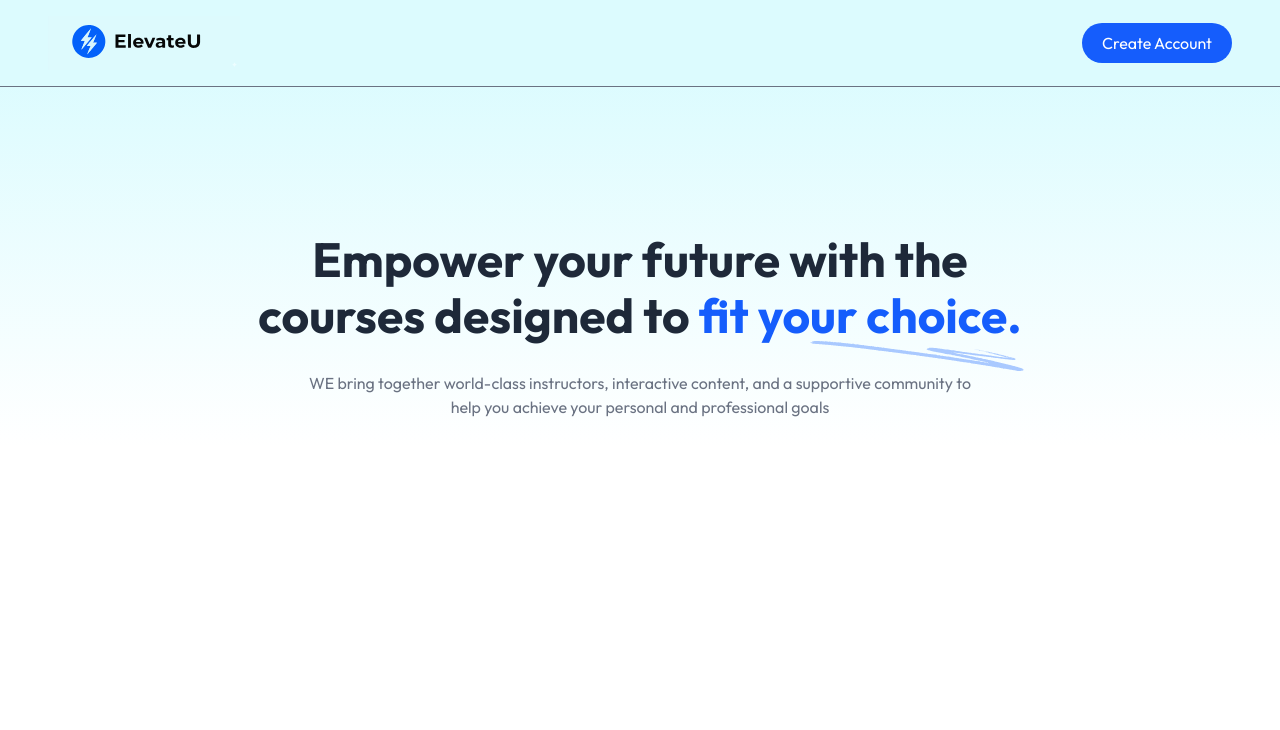
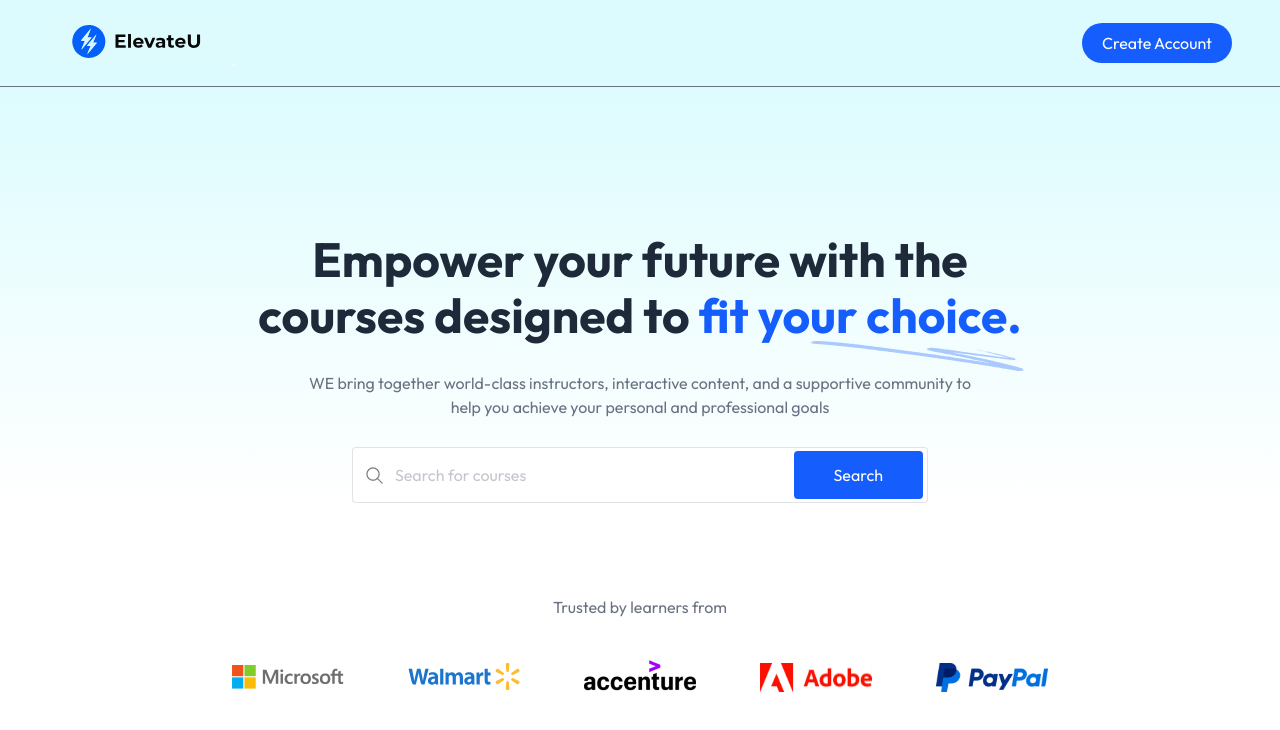
Before and after one commit to Abhijeetkv/ElevateU, a React (Vite) app in the folder frontend/: page / in a window 1280 px wide. Shown: the top 730 px of the page. Built offline with nearby package versions, Linux system fonts and the light colour scheme; no server answers.

Commit message:
feat: Implement Companies component and integrate SearchBar in Hero; update Home page layout

```diff
--- a/frontend/src/components/student/Companies.jsx
+++ b/frontend/src/components/student/Companies.jsx
@@ -0,0 +1,21 @@
+import React from 'react'
+import { assets } from '../../assets/assets'
+
+const Companies = () => {
+  return (
+    <>
+    <div className='pt-16'>
+        <p className='text-base text-gray-500'>Trusted by learners from</p>
+        <div className='flex flex-wrap items-center justify-center gap-6 md:gap-16 md:mt-10 mt-5'>
+            <img src={assets.microsoft_logo} alt="microsoft" className='w-20 md:w-28' />
+            <img src={assets.walmart_logo} alt="walmart" className='w-20 md:w-28' />
+            <img src={assets.accenture_logo} alt="accenture" className='w-20 md:w-28' />
+            <img src={assets.adobe_logo} alt="adobe" className='w-20 md:w-28' />
+            <img src={assets.paypal_logo} alt="paypal" className='w-20 md:w-28' />
+        </div>
+    </div>
+    </>
+  )
+}
+
+export default Companies
--- a/frontend/src/components/student/Hero.jsx
+++ b/frontend/src/components/student/Hero.jsx
@@ -1,5 +1,6 @@
 import React from 'react'
 import { assets } from '../../assets/assets'
+import SearchBar from './SearchBar'
 
 const Hero = () => {
   return (
@@ -18,7 +19,7 @@
         <p className="md:hidden text-gray-500 max-w-sm mx-auto">
           We bring together world-class instructors to help you achieve your goals.
         </p>
-
+        <SearchBar />
       </div>
     </>
   )
--- a/frontend/src/components/student/SearchBar.jsx
+++ b/frontend/src/components/student/SearchBar.jsx
@@ -1,8 +1,25 @@
 import React from 'react'
+import { assets } from '../../assets/assets'
+import { useNavigate} from 'react-router-dom';
+import { useState } from 'react';
 
-const SearchBar = () => {
+const SearchBar = ({data}) => {
+
+    const navigate = useNavigate();
+    const [input, setInput] = useState(data ? data : '')
+
+    const onSearchHandler = (e) => {
+        e.preventDefault();
+        navigate('/course-list/' + input)
+    }
   return (
-    <div>SearchBar</div>
+    <>
+        <form onSubmit={onSearchHandler}  className='max-w-xl w-full md:h-14 h-12 flex items-center bg-white border border-gray-500/20 rounded'>
+            <img src={assets.search_icon} alt="search_icon" className='md:w-auto w-10 px-3' />
+            <input onChange={(e) => setInput(e.target.value)} value={input} type="text" placeholder='Search for courses' className='w-full h-full outline-none text-gray-500/80' />
+            <button type='submit' className='bg-blue-600 rounded text-white md:px-10 px-7 md:py-3 py-2 mx-1'>Search</button>
+        </form>
+    </>
   )
 }
 
--- a/frontend/src/pages/student/Home.jsx
+++ b/frontend/src/pages/student/Home.jsx
@@ -1,11 +1,13 @@
 import React from 'react'
 import Hero from '../../components/student/Hero.jsx'
+import Companies from '../../components/student/Companies.jsx'
 
 const Home = () => {
   return (
     <>
     <div className='flex flex-col item-center space-y-7 text-center'>
       <Hero />
+      <Companies />
     </div>
     </>
   )
```
